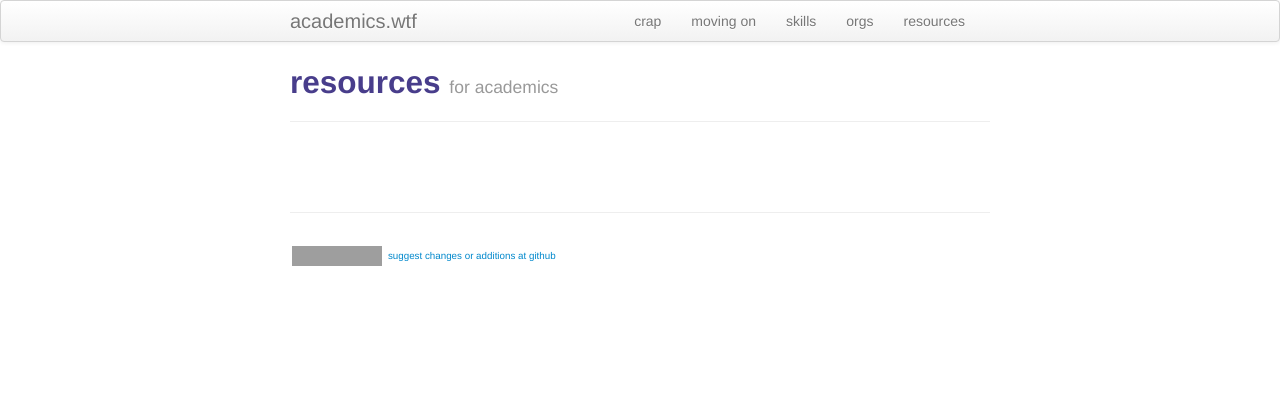
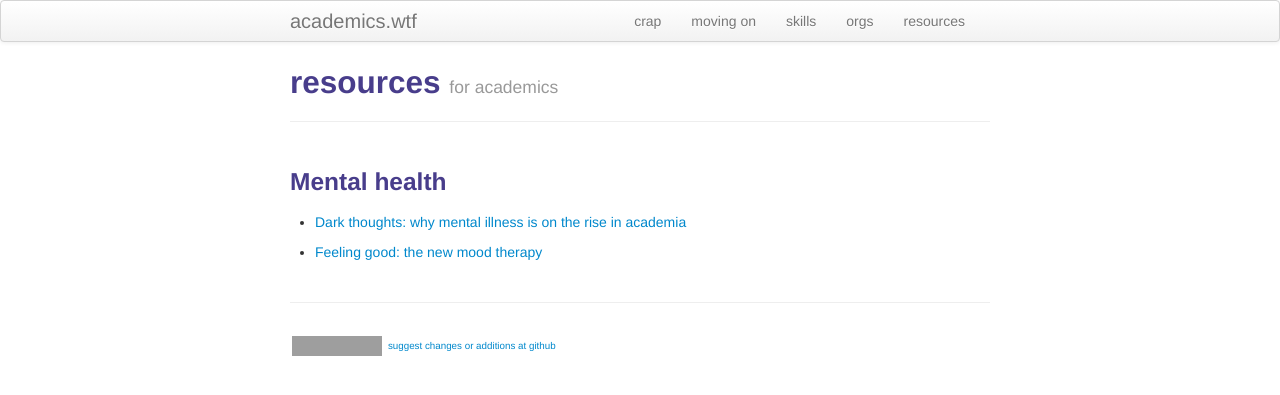
Before and after one commit to kbroman/academics.wtf, a Jekyll site: the page built from resources.md, in a window 1280 px wide. Shown: the top 395 px of the page. Built offline with Jekyll 4.4.1, drawn with Linux system fonts in a browser that asks for light colours; grey boxes are pictures that could not be loaded.

Commit message:
resources.md: add to mental health things

```diff
--- a/resources.md
+++ b/resources.md
@@ -4,3 +4,9 @@ title: resources
 tagline: for academics
 description: resources for surviving academics
 ---
+
+### Mental health
+
+- [Dark thoughts: why mental illness is on the rise in academia](https://www.theguardian.com/higher-education-network/2014/mar/06/mental-health-academics-growing-problem-pressure-university)
+
+- [Feeling good: the new mood therapy](https://amzn.to/3euHAVu)
```
